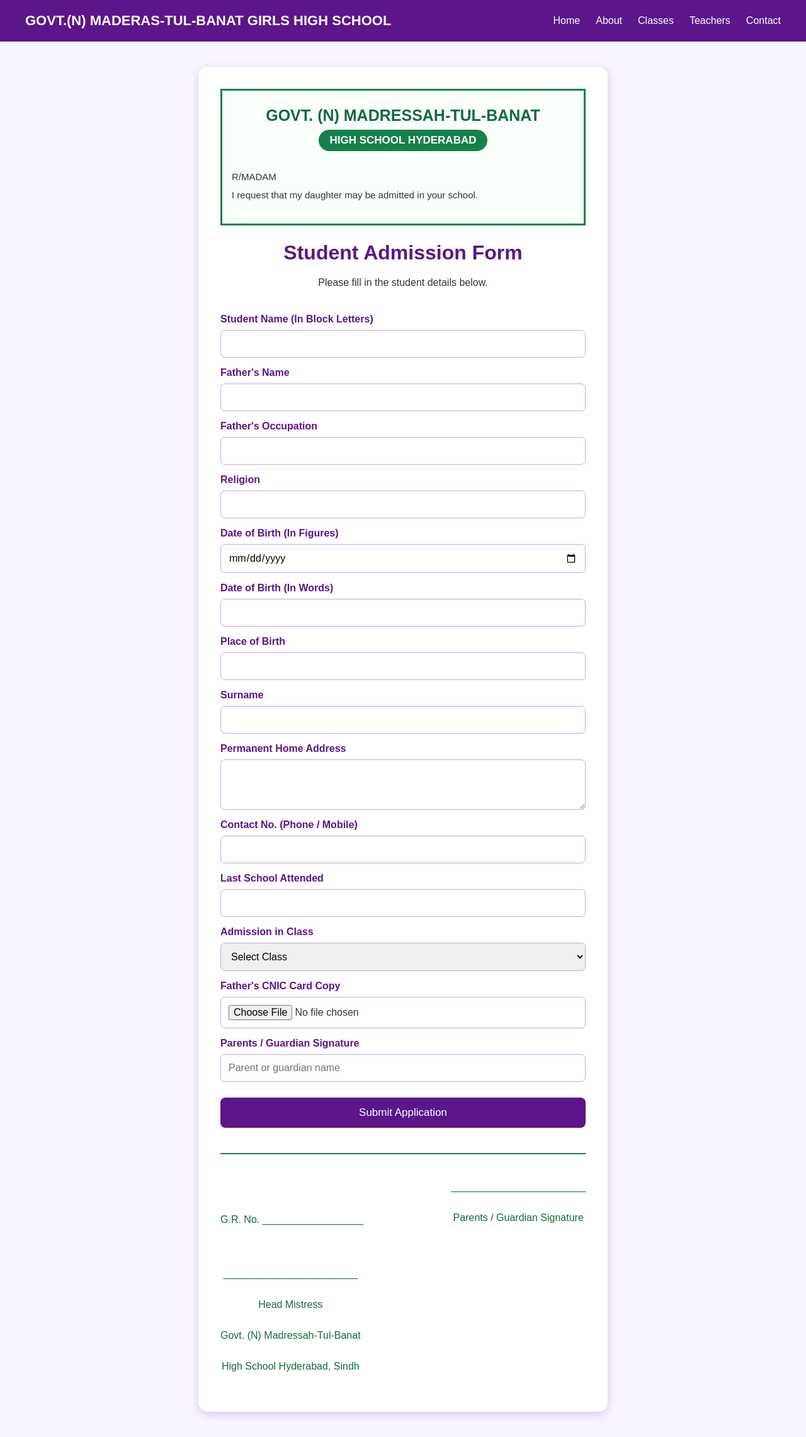
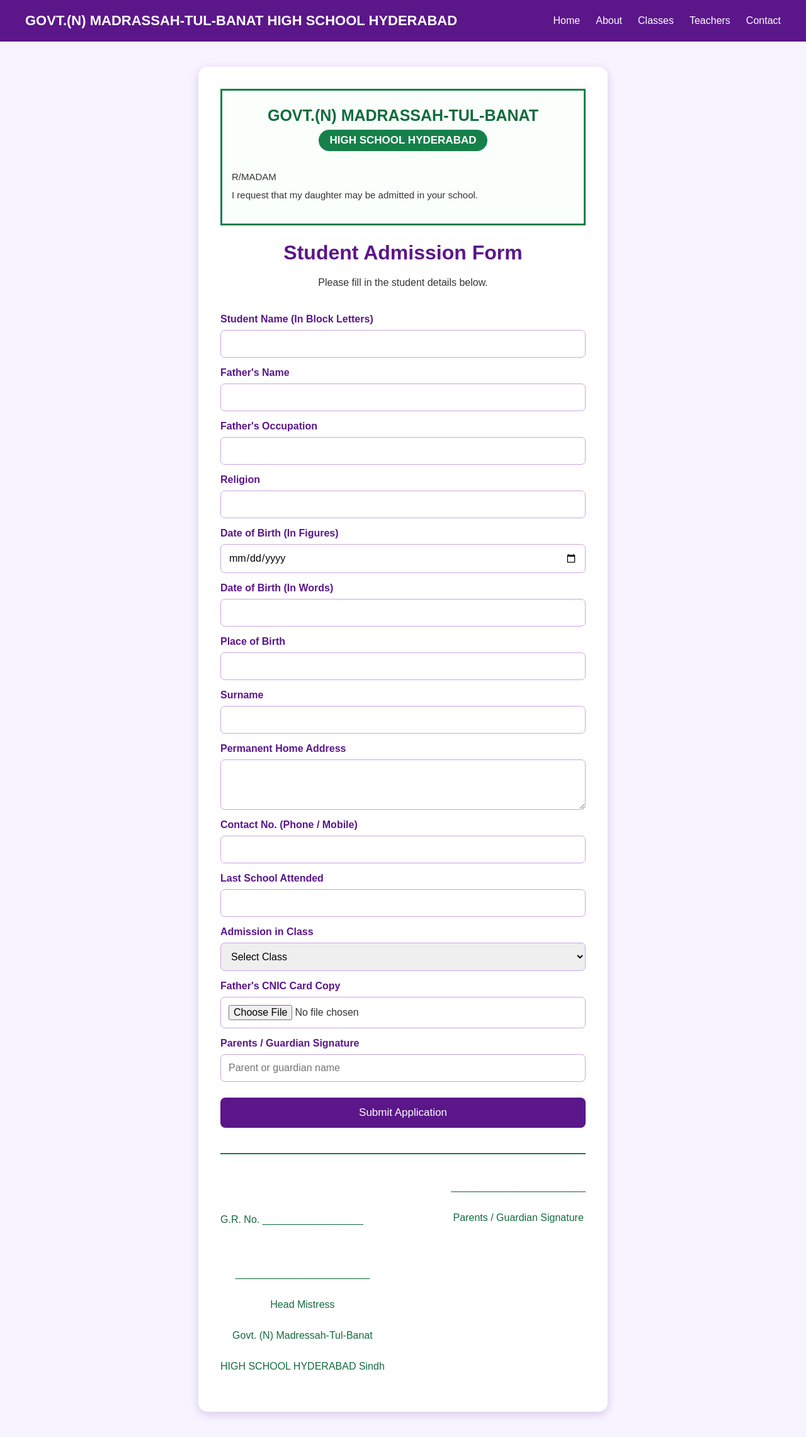
Before and after one commit to Nishra110/School-Website, a Flask app: page /admission in a window 1280 px wide. Shown: the whole page at 63% size. Run offline with Flask 3, Linux system fonts and the light colour scheme.

Commit message:
Fix spelling of 'Madrassah' in admission form

```diff
--- a/templates/admission.html
+++ b/templates/admission.html
@@ -8,7 +8,7 @@
 <body>
 
 <nav>
-    <div class="logo">GOVT.(N) MADERAS-TUL-BANAT GIRLS HIGH SCHOOL </div>
+    <div class="logo">GOVT.(N) MADRASSAH-TUL-BANAT HIGH SCHOOL HYDERABAD </div>
     <ul>
         <li><a href="/">Home</a></li>
         <li><a href="/about">About</a></li>
@@ -21,7 +21,7 @@
 <section class="admission-section">
 
 <div class="school-form-heading">
-    <h2>GOVT. (N) MADRESSAH-TUL-BANAT</h2>
+    <h2>GOVT.(N) MADRASSAH-TUL-BANAT</h2>
     <h3>HIGH SCHOOL HYDERABAD</h3>
     <p>R/MADAM</p>
     <p>I request that my daughter may be admitted in your school.</p>
@@ -98,7 +98,7 @@
         <p>________________________</p>
         <p>Head Mistress</p>
         <p>Govt. (N) Madressah-Tul-Banat</p>
-        <p>High School Hyderabad, Sindh</p>
+        <p>HIGH SCHOOL HYDERABAD Sindh</p>
     </div>
 </div>
 
```
